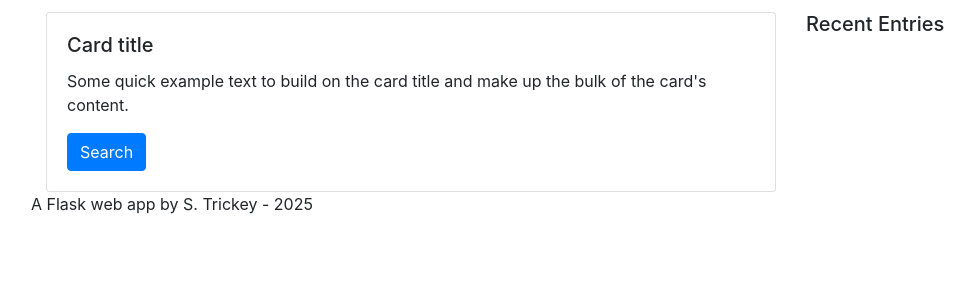
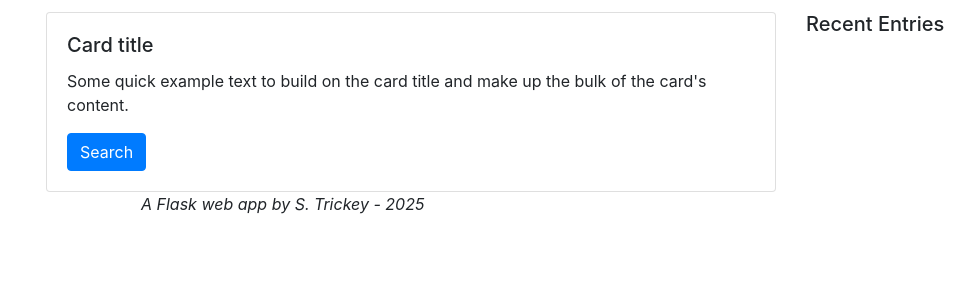
Before and after one commit to HackMasterFlash/ForTheRecord, a Flask app: page /media/ in a window 1280 px wide. Shown: the part 220-520 px from the top of the page, without its empty margins (39-1014 px from the left). Run offline with Flask 3, Linux system fonts and the light colour scheme; data that the repository does not hold is empty; parts of the project's set-up code (start-up, migrations or seed data) failed here and were passed over; some libraries are stand-ins or nearby versions.

Commit message:
Cleaned up my footer. Might make the text smaller next.

```diff
--- a/webapp/templates/footer.html
+++ b/webapp/templates/footer.html
@@ -1,3 +1,7 @@
 <div class="row">
-    A Flask web app by S. Trickey - 2025
+    <div class="col-6 offset-1 text-left">
+        <em>
+            A Flask web app by S. Trickey - 2025
+        </em>
+        </div>
 </div>
```
